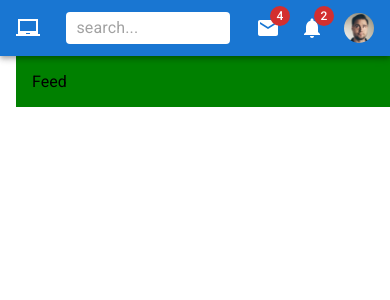
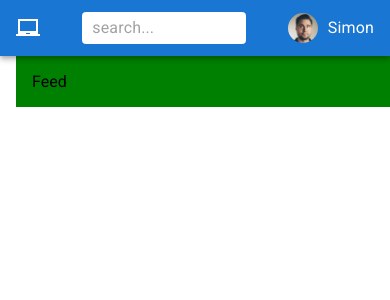
Before and after one commit to Simon323/mui-social-app, a React (Create React App) app: page / in a window 390 px wide. Shown: the top 300 px of the page. Built offline with nearby package versions, Linux system fonts and the light colour scheme.

Commit message:
UserBox on mobile device

```diff
--- a/src/components/Navbar.tsx
+++ b/src/components/Navbar.tsx
@@ -22,11 +22,22 @@ const Search = styled("div")(({ theme }) => ({
   width: "40%",
 }));
 
-const Icons = styled("div")((theme) => ({
-  // backgroundColor: "white",
-  display: "flex",
+const Icons = styled("div")(({ theme }) => ({
+  display: "none",
   gap: "20px",
   alignItems: "center",
+  [theme.breakpoints.up("sm")]: {
+    display: "flex",
+  },
+}));
+
+const UserBox = styled("div")(({ theme }) => ({
+  display: "flex",
+  alignItems: "center",
+  gap: "10px",
+  [theme.breakpoints.up("sm")]: {
+    display: "none",
+  },
 }));
 
 const Navbar = () => {
@@ -53,6 +64,14 @@ const Navbar = () => {
             src={avatar}
           />
         </Icons>
+        <UserBox>
+          <Avatar
+            sx={{ width: 30, height: 30 }}
+            alt="Remy Sharp"
+            src={avatar}
+          />
+          <Typography component="span">Simon</Typography>
+        </UserBox>
       </StyledToolbar>
     </AppBar>
   );
```
